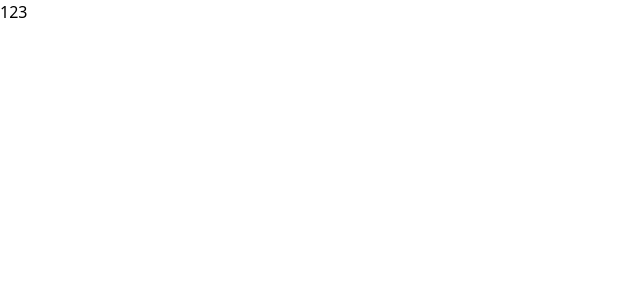
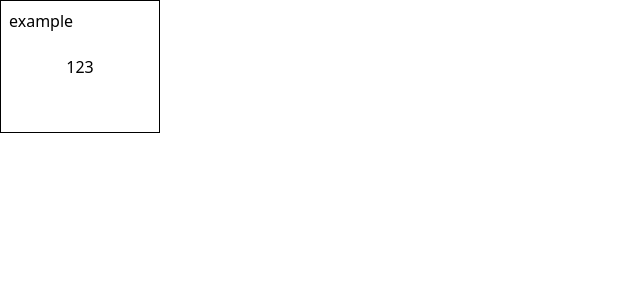
Before and after one commit to tomato2718/Frontend-design-ideas, a Next.js app: page /Frontend-design-ideas/theme-toggles in a window 1280 px wide. Shown: the top 300 px of the page, without its empty margins (0-640 px from the left). Built offline with nearby package versions, Linux system fonts and the light colour scheme.

Commit message:
Feat: Create showcase page

```diff
--- a/src/app/layout.tsx
+++ b/src/app/layout.tsx
@@ -7,7 +7,7 @@
 }>) {
   return (
     <html>
-      <body>{children}</body>
+      <body className="h-screen w-screen">{children}</body>
     </html>
   );
 }
--- a/src/app/theme-toggles/page.tsx
+++ b/src/app/theme-toggles/page.tsx
@@ -1,5 +1,12 @@
 "use client";
 
+import { ThemeToggleGrids } from "@/widgets/ThemeToggleGrids/ThemeToggleGrids";
+
 export default function Home() {
-  return <>123</>;
+  return (
+    <>
+      <title>theme toggles</title>
+      <ThemeToggleGrids />
+    </>
+  );
 }
--- /dev/null
+++ b/src/widgets/ThemeToggleGrids/ThemeToggleGrids.tsx
@@ -0,0 +1,33 @@
+import clsx from "clsx";
+
+export function ThemeToggleGrids() {
+  return (
+    <div className="h-full grid grid-cols-8 grid-rows-6">
+      <GridContainer componentName="example">
+        <>123</>
+      </GridContainer>
+    </div>
+  );
+}
+
+function GridContainer({
+  componentName,
+  children,
+}: {
+  componentName: string;
+  children: React.ReactElement;
+}) {
+  return (
+    <div
+      className={clsx(
+        "flex items-center justify-center",
+        "col-span-1 row-span-1",
+        "border border-[#000000]",
+        "relative",
+      )}
+    >
+      <span className="absolute top-2 left-2">{componentName}</span>
+      {children}
+    </div>
+  );
+}
```
Also changed, not shown: src/widgets/ThemeToggleGrids/index.tsx (added).
